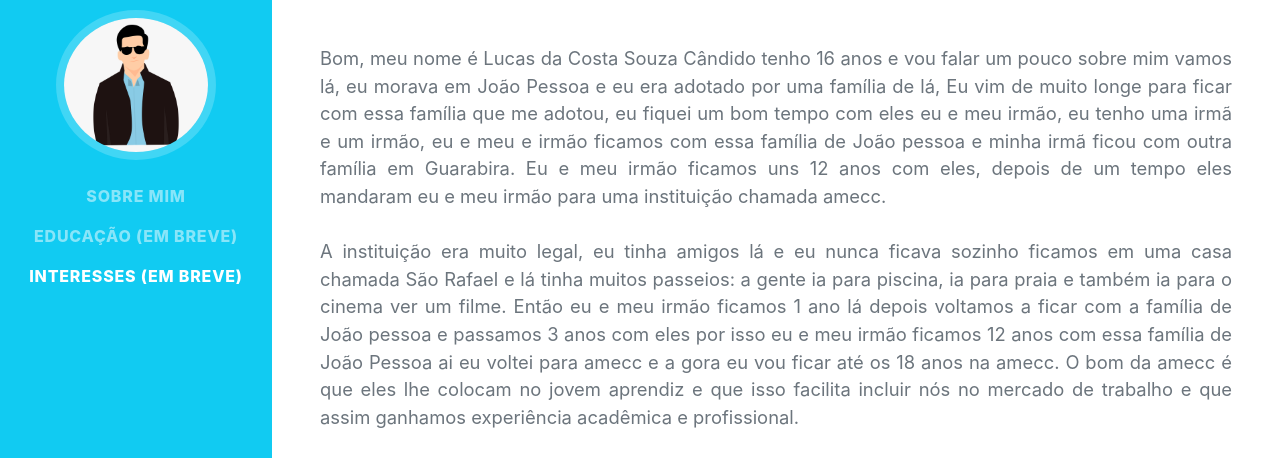
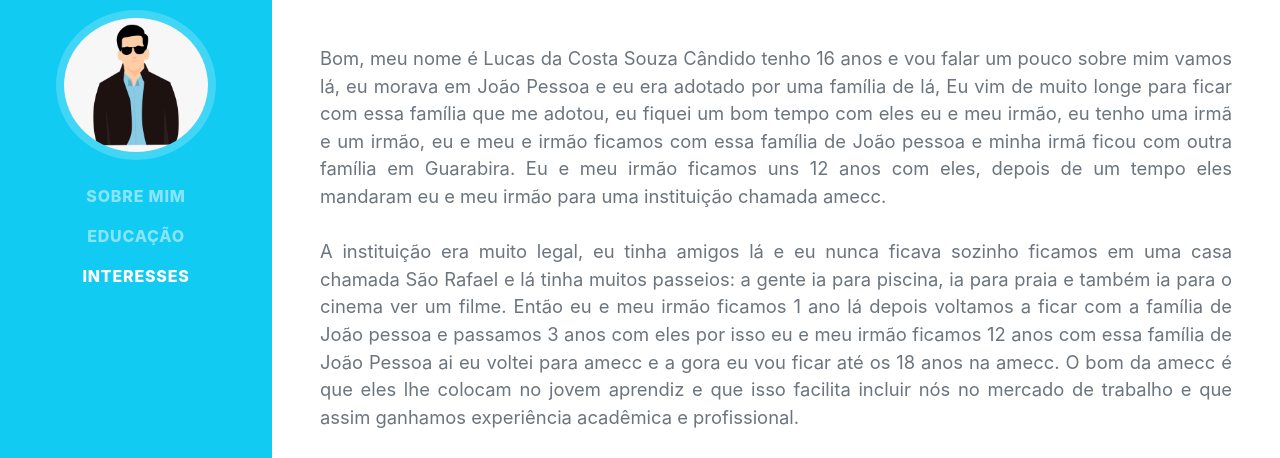
Before and after one commit to amecc1993/lucas, a plain HTML site: page index.html in a window 1280 px wide. Shown: the part 251-709 px from the top of the page. Drawn offline with nearby package versions, Linux system fonts and the light colour scheme; a web font is replaced by a local one.

Commit message:
Update index.html

```diff
--- a/index.html
+++ b/index.html
@@ -26,8 +26,8 @@
             <div class="collapse navbar-collapse" id="navbarSupportedContent">
                 <ul class="navbar-nav">
                     <li class="nav-item"><a class="nav-link js-scroll-trigger" href="#about">Sobre Mim</a></li>
-                    <li class="nav-item"><a class="nav-link js-scroll-trigger" href="#education">Educação (Em Breve)</a></li>
-                    <li class="nav-item"><a class="nav-link js-scroll-trigger" href="#interests">Interesses (Em Breve)</a></li>
+                    <li class="nav-item"><a class="nav-link js-scroll-trigger" href="#education">Educação</a></li>
+                    <li class="nav-item"><a class="nav-link js-scroll-trigger" href="#interests">Interesses</a></li>
                 </ul>
             </div>
         </nav>
```
